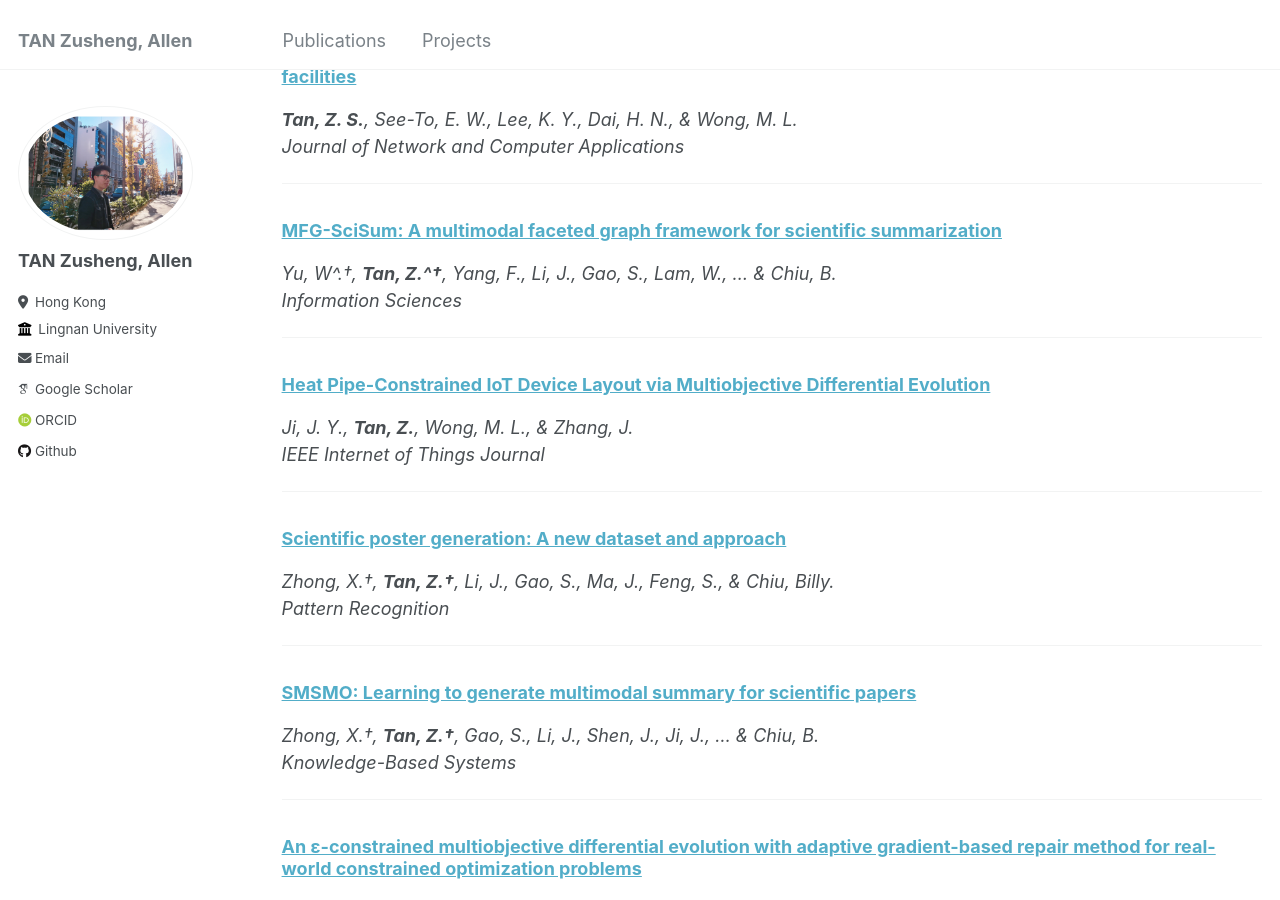
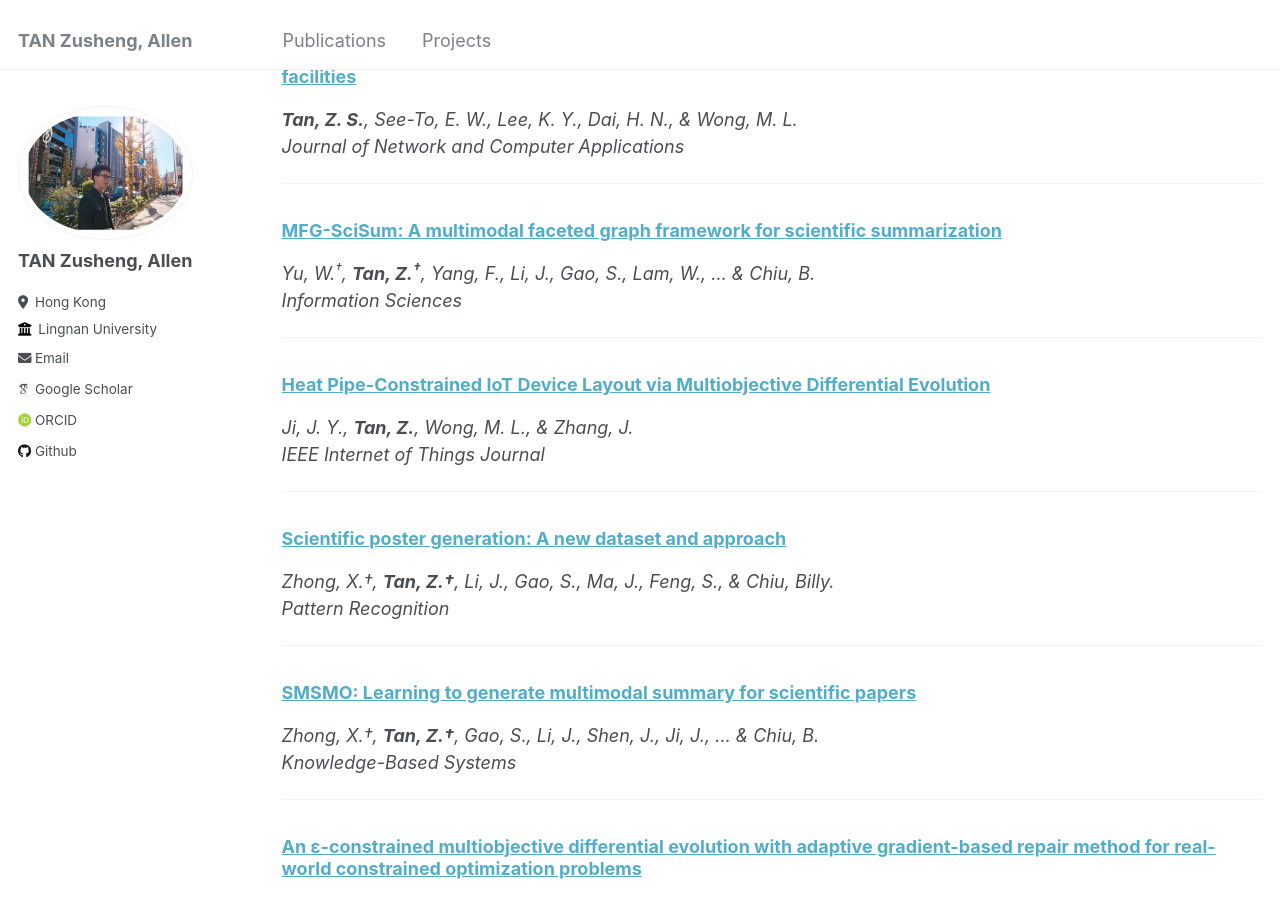
Before and after one commit to allent4n/allent4n.github.io, a Jekyll site: the page built from _pages/publications.md, in a window 1280 px wide and 900 px high, scrolled down 609 px. Built offline with Jekyll 4.4.1, drawn with Linux system fonts in a browser that asks for light colours; some web fonts are replaced.

```diff
--- a/_pages/publications.md
+++ b/_pages/publications.md
@@ -30,7 +30,7 @@ author_profile: true
 ---
 
 ### [MFG-SciSum: A multimodal faceted graph framework for scientific summarization](https://www.sciencedirect.com/science/article/abs/pii/S0020025525009879)
-*Yu, W^.&dagger;, **Tan, Z.^&dagger;**, Yang, F., Li, J., Gao, S., Lam, W., ... & Chiu, B.*
+*Yu, W.<sup>&dagger;</sup>, **Tan, Z.<sup>&dagger;</sup>**, Yang, F., Li, J., Gao, S., Lam, W., ... & Chiu, B.*
 *Information Sciences*
 
 ---
```
